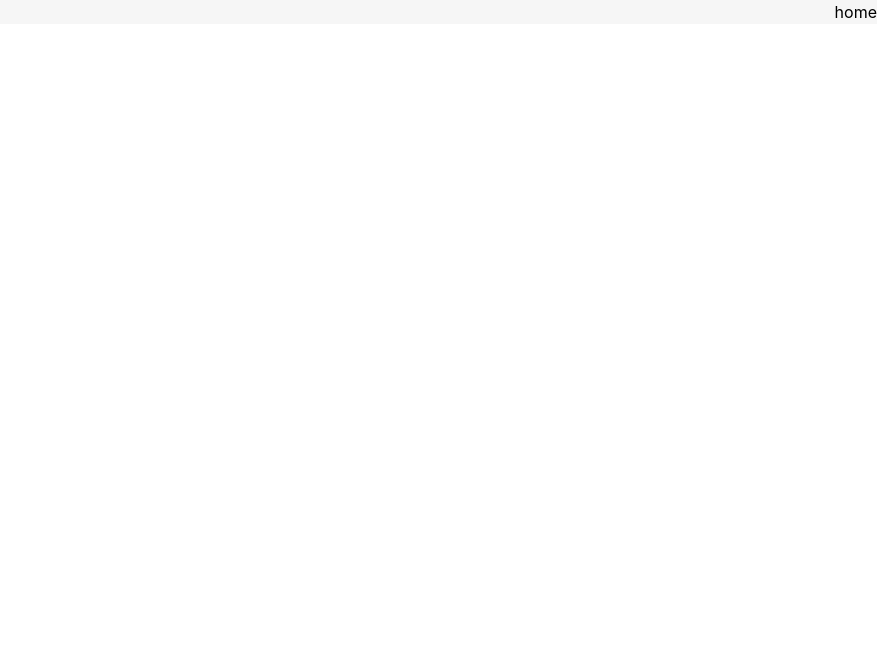
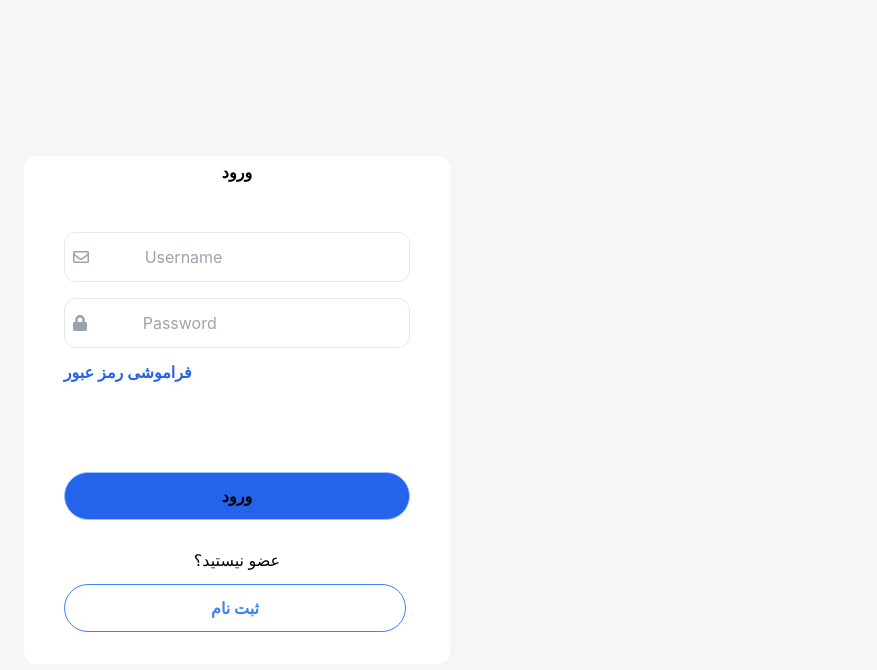
Before and after one commit to kaktoos33/g5-linkedin-front-end, a React (Create React App) app: page / in a window 1280 px wide. Shown: the top 670 px of the page, without its empty margins (403-1280 px from the left). Built offline with nearby package versions, Linux system fonts and the light colour scheme.

Commit message:
navbar works logically but with ugly face

```diff
--- a/src/App.tsx
+++ b/src/App.tsx
@@ -1,5 +1,5 @@
 import React from "react";
-import { Switch, Route } from "react-router-dom";
+import { Switch, Route, Redirect } from "react-router-dom";
 import Home from "./pages/Home/Home";
 import Login from "./pages/Login/Login";
 // import NavBar from "./components/NavBar";
@@ -7,6 +7,7 @@ import { Register } from "./pages/Register/Register";
 // import Register from "./components/Register";
 import { Form } from "formik";
 import NavBar from "./components/NavBar/NavBar";
+import { createBrowserHistory } from "history";
 
 interface AppProps {}
 
@@ -22,15 +23,21 @@ class App extends React.Component<AppProps, AppState> {
       loggedin = false;
     }
     console.log(loggedin);
+    const HomeContainer = () => (
+      <div>
+        <NavBar />
+        <Route path="/" component={Home} />
+      </div>
+    );
 
     return (
       <div dir="rtl" className="bg-primary">
         {/* {loggedin ? <NavBar /> : ""} */}
         <Switch>
-          <Route exact path="/" component={Home} />
+          <Route exact path="/" component={!loggedin ? Login : HomeContainer} />
           <Route exact path="/login" component={Login} />
           <Route exact path="/register" component={Register} />
-
+          <NavBar />
           <Route exact path="/home" component={Home} />
           {/*<Route exact path="/login" component={Login} />
             <Route exact path="/Register" component={Register} />
--- a/src/components/NavBar/NavBar.tsx
+++ b/src/components/NavBar/NavBar.tsx
@@ -40,7 +40,7 @@ export default function Navbar() {
   };
 
   return (
-    <nav dir="rtl" className="bg-white">
+    <nav dir="rtl" className="w-full bg-white h-19">
       <div className="px-3"></div>
       <nav className="">
         <div className="px-4 mx-auto max-w-7xl sm:px-6 lg:px-8">
```
